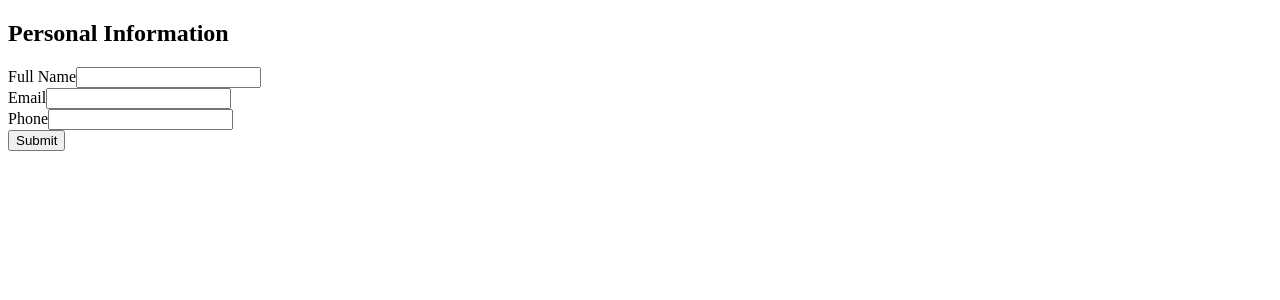
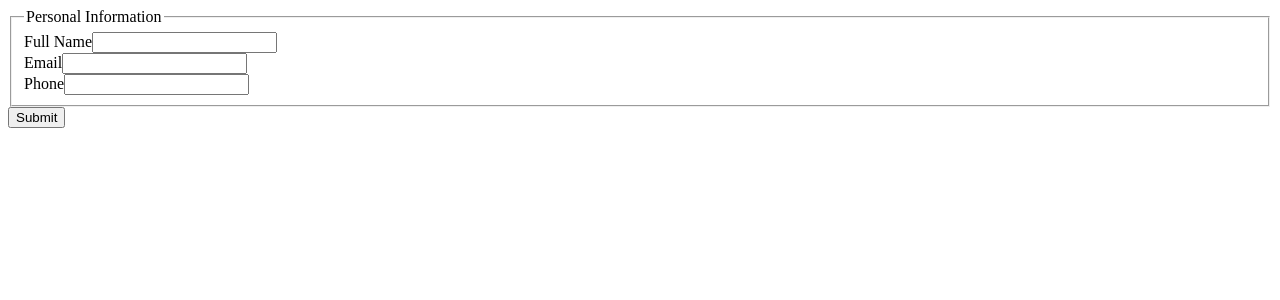
Before and after one commit to cgrustas/cv-application, a React (Vite) app: page / in a window 1280 px wide. Shown: the top 300 px of the page. Built offline with nearby package versions, Linux system fonts and the light colour scheme.

Commit message:
refactor: use fieldset/legend instead of section/h2 for PersonalInfo

```diff
--- a/src/components/PersonalInfo.jsx
+++ b/src/components/PersonalInfo.jsx
@@ -8,8 +8,8 @@ function PersonalInfo({ data, onChange }) {
   }
 
   return (
-    <section className="personal-info">
-      <h2>Personal Information</h2>
+    <fieldset>
+      <legend>Personal Information</legend>
       <Input
         label="Full Name"
         name="name"
@@ -30,7 +30,7 @@ function PersonalInfo({ data, onChange }) {
         value={phone}
         onChange={handleChange}
       />
-    </section>
+    </fieldset>
   );
 }
 
```
